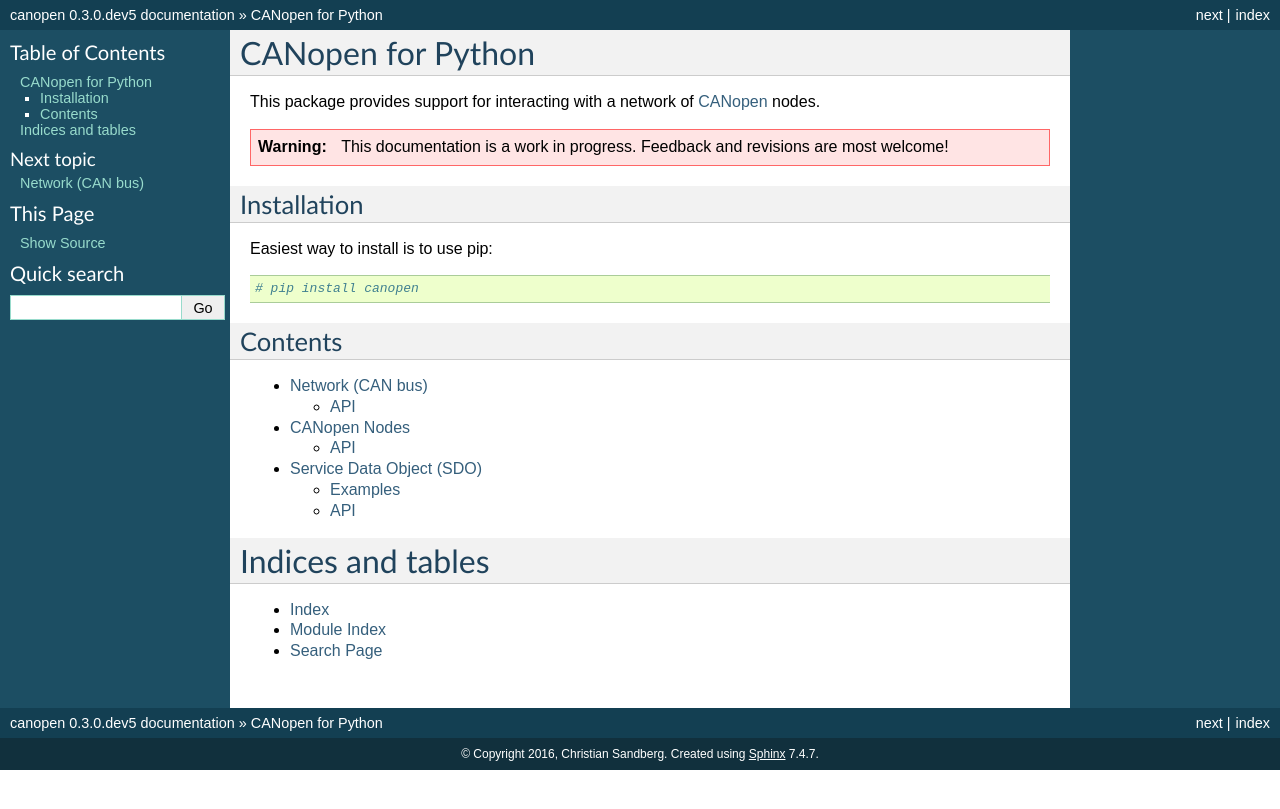
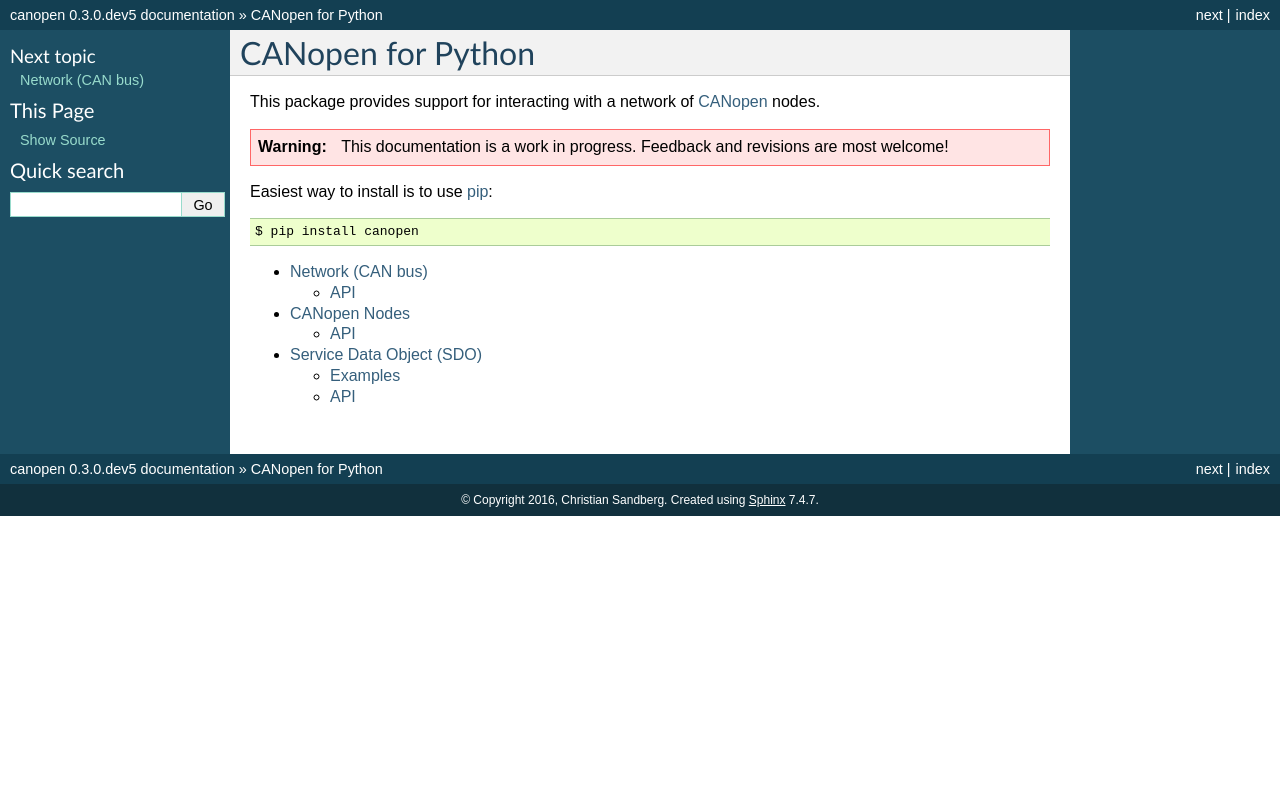
Before and after one commit to christiansandberg/canopen, a Sphinx documentation site: the page built from doc/index.rst, in a window 1280 px wide. Shown: the top 809 px of the page. Built offline with Sphinx 7.4.7, drawn with Linux system fonts in a browser that asks for light colours.

Commit message:
A few more minor documentation updates.

```diff
--- a/README.rst
+++ b/README.rst
@@ -5,8 +5,7 @@
 Hardware support
 ================
 
-This library support multiple hardware and drivers through the
-`python-can <https://pypi.python.org/pypi/python-can/>`_ package.
+This library support multiple hardware and drivers through the python-can_ package.
 At the time of writing this includes:
 
 * Kvaser
--- a/doc/index.rst
+++ b/doc/index.rst
@@ -8,17 +8,10 @@
     This documentation is a work in progress.
     Feedback and revisions are most welcome!
 
+Easiest way to install is to use pip_::
 
-Installation
-------------
+    $ pip install canopen
 
-Easiest way to install is to use pip::
-
-    # pip install canopen
-
-
-Contents
---------
 
 .. toctree::
    :maxdepth: 2
@@ -28,12 +21,5 @@
    sdo
 
 
-Indices and tables
-==================
-
-* :ref:`genindex`
-* :ref:`modindex`
-* :ref:`search`
-
-
 .. _CANopen: https://en.wikipedia.org/wiki/CANopen
+.. _pip: https://pip.pypa.io/en/stable/
```
Also changed, not shown: other parts of README.rst (+2 -0 lines), doc/sdo.rst (+6 -4 lines).
